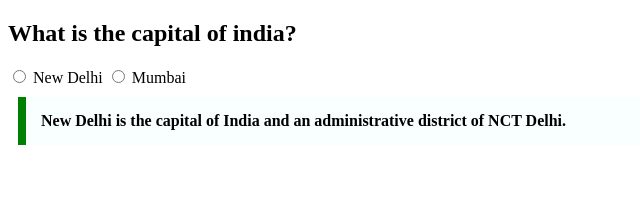
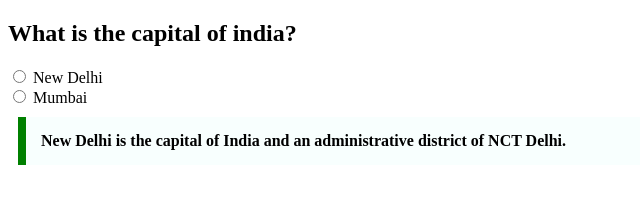
Before and after one commit to acciojob/trivia-Aashish257, a website: page main.html in a window 1280 px wide. Shown: the whole page, without its empty margins (0-640 px from the left). Drawn offline with Linux system fonts and the light colour scheme.

Commit message:
created a submission

```diff
--- a/main.html
+++ b/main.html
@@ -10,7 +10,7 @@
 	<!-- the entire body must be written by student -->
 	<h2>What is the capital of india?</h2>
 
-	<input type="radio" > New Delhi
+	<input type="radio" > New Delhi <br/>
 	<input type="radio" > Mumbai
 
 	<blockquote>
```
